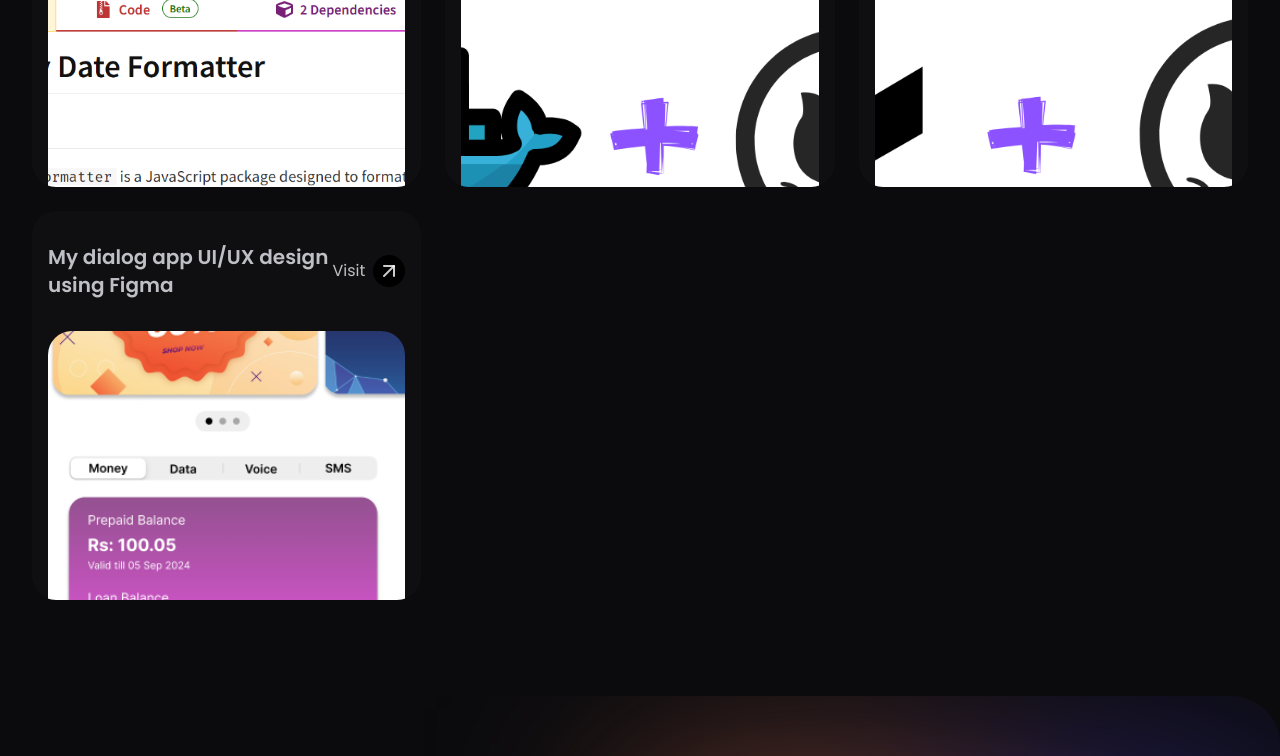
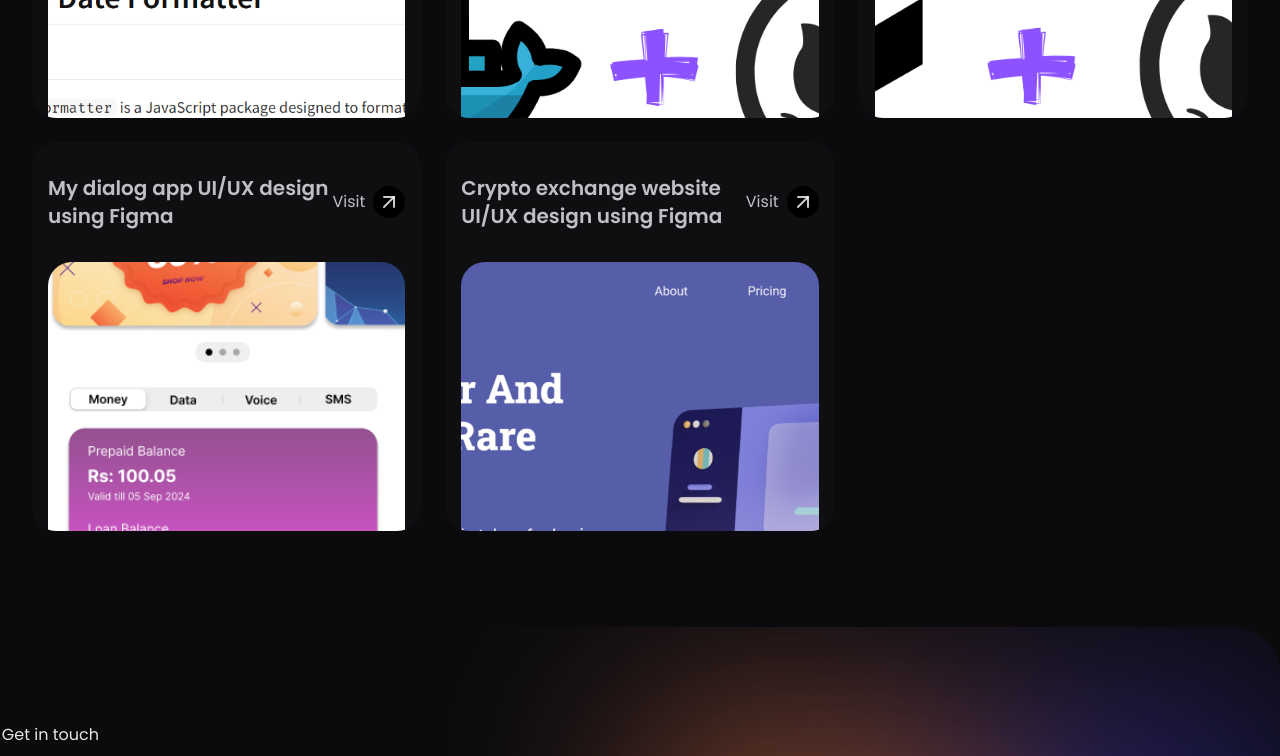
Before and after one commit to KAXUN01/My-Portfolio, a Next.js app: page / in a window 1280 px wide. Shown: the part 3784-4540 px from the top of the page. Built offline with nearby package versions, Linux system fonts and the light colour scheme.

Commit message:
add projects

```diff
--- a/src/components/projects.tsx
+++ b/src/components/projects.tsx
@@ -22,7 +22,11 @@ const dummyProjects: Project[] = [
     image: { url: "/portfolio.png" },
     techStack: ["React", "Web", "DevOps"],
     enabled: true,
-    url: "https://github.com/KAXUN01/nextjs-portfolio",
+    githuburl: "https://github.com/KAXUN01/nextjs-portfolio",
+    liveurl: "https://github.com/KAXUN01/nextjs-portfolio",
+    sequence: 1,
+    description:
+      "I developed a dynamic portfolio website using Next.js, Three.js, and Framer Motion to showcase my work and skills. The site features smooth animations, interactive 3D elements, and responsive design, creating an engaging and visually rich user experience. Next.js ensures fast performance and SEO optimization, while Three.js adds immersive 3D graphics, and Framer Motion enhances animations for a modern interface.",
   },
   {
     _id: "2",
@@ -30,7 +34,11 @@ const dummyProjects: Project[] = [
     image: { url: "/dms.png" },
     techStack: ["React", "Web"],
     enabled: true,
-    url: "https://github.com/WarmHands-DMS/warmhands",
+    githuburl: "https://github.com/WarmHands-DMS/warmhands",
+    liveurl: "https://github.com/WarmHands-DMS/warmhands",
+    sequence: 2,
+    description:
+      "A Disaster Management System developed using the MERN stack (MongoDB, Express.js, React.js, Node.js). This system allows users to report incidents related to natural disasters and notifies users in the affected area after admin verification.",
   },
   {
     _id: "3",
@@ -38,7 +46,12 @@ const dummyProjects: Project[] = [
     image: { url: "/hdp.png" },
     techStack: ["Machine Learning", "Web"],
     enabled: true,
-    url: "https://heart-disease-prediction-system-ml.streamlit.app/",
+    githuburl:
+      "https://github.com/KAXUN01/Heart-disease-prediction-machine-leaning-project",
+    liveurl: "https://heart-disease-prediction-system-ml.streamlit.app/",
+    sequence: 3,
+    description:
+      "Using Machine Learning to Understand Medical Data and Predict Heart Health: This project leverages machine learning algorithms to analyze medical data and identify factors influencing heart health By training models on a dataset of patient health metrics. This application supports early intervention and informed decision-making in healthcare.",
   },
   {
     _id: "4",
@@ -46,23 +59,37 @@ const dummyProjects: Project[] = [
     image: { url: "/Astronomy.png" },
     techStack: ["Web", "NPM"],
     enabled: true,
-    url: "https://www.npmjs.com/package/astronomy-date-formatter",
+    githuburl: "https://github.com/KAXUN01/Astronomy-Date-Formatter",
+    liveurl: "https://www.npmjs.com/package/astronomy-date-formatter",
+    sequence: 4,
+    description:
+      "The astronomy-date-formatter is an innovative JavaScript package that transforms ordinary date formatting into a celestial experience. Designed for astronomy enthusiasts and creative developers, it offers exciting themes such as zodiac signs and lunar phases. What makes this package truly unique is its use of real lunar calculations.This package provides a distinctive way to display dates with a cosmic flair!",
   },
   {
     _id: "5",
-    title: "Deploy Node.js application to AWS EC2 using GitHub Actions and docker",
+    title:
+      "Deploy Node.js application to AWS EC2 using GitHub Actions and docker",
     image: { url: "/docker.png" },
     techStack: ["DevOps", "Web"],
     enabled: true,
-    url: "https://github.com/KAXUN01/nextjs-portfolio",
+    githuburl: "https://github.com/KAXUN01/nextjs-portfolio",
+    liveurl: "https://github.com/KAXUN01/nextjs-portfolio",
+    sequence: 5,
+    description:
+      "This project automates the deployment of a Node.js application to AWS EC2 using GitHub Actions and Docker. It includes containerizing the app, setting up an EC2 server, and creating a CI/CD pipeline for seamless, automated updates with minimal manual effort.",
   },
   {
     _id: "6",
-    title: "Deploy Node.js application to AWS EC2 using GitHub Actions and docker",
+    title:
+      "Deploy Node.js application to AWS EC2 using GitHub Actions and docker",
     image: { url: "/terraform.png" },
     techStack: ["DevOps", "Web"],
     enabled: true,
-    url: "https://github.com/KAXUN01/Complete-CI-CD-with-Terraform",
+    githuburl: "https://github.com/KAXUN01/Complete-CI-CD-with-Terraform",
+    liveurl: "https://github.com/KAXUN01/Complete-CI-CD-with-Terraform",
+    sequence: 6,
+    description:
+      "Designed and implemented a robust CI/CD pipeline for seamless application deployment. Leveraged Terraform for infrastructure as code (IaC) to provision scalable and reliable cloud resources, and used GitHub Actions to automate build, test, and deployment processes.",
   },
   {
     _id: "7",
@@ -70,7 +97,27 @@ const dummyProjects: Project[] = [
     image: { url: "/mydialogapp.png" },
     techStack: ["UI"],
     enabled: true,
-    url: "https://www.figma.com/file/mydialogapp",
+    githuburl:
+      "https://www.figma.com/community/file/1438898605856460976/my-dialog-app-redesign",
+    liveurl:
+      "https://www.figma.com/community/file/1438898605856460976/my-dialog-app-redesign",
+    sequence: 7,
+    description:
+      "A comprehensive UI/UX redesign project for the My Dialog mobile app, Sri Lanka's leading telecommunications service provider. The redesign focuses on modernizing the user interface while improving accessibility and user experience. Key features include a streamlined dashboard for quick access to account information, simplified bill payments and reload options, an intuitive data usage tracker, and a redesigned rewards system. The project demonstrates modern design principles with a clean, minimalist aesthetic, consistent typography, and a carefully chosen color palette that aligns with the Dialog brand identity.",
+  },
+  {
+    _id: "8",
+    title: "Crypto exchange website UI/UX design using Figma",
+    image: { url: "/crypto.png" },
+    techStack: ["UI"],
+    enabled: true,
+    githuburl:
+      "https://www.figma.com/community/file/1183386953817322506/crypto-website",
+    liveurl:
+      "https://www.figma.com/community/file/1183386953817322506/crypto-website",
+    sequence: 8,
+    description:
+      "A modern and intuitive UI/UX design for a cryptocurrency exchange platform, crafted to provide users with a seamless trading experience. The design features a dark-themed interface optimized for extended trading sessions, real-time price charts with customizable views, and a streamlined trading panel for quick transactions. The project incorporates advanced UI elements for order books, trading pairs, and portfolio management, while maintaining accessibility and user-friendly navigation. Special attention was given to data visualization components and responsive layouts to ensure a consistent experience across all devices.",
   },
 ];
 
@@ -83,9 +130,7 @@ const Projects = ({ data }: ProjectProps) => {
     <ProjectsProvider data={data}>
       <section className="md:p-8 p-4 relative" id="projects">
         <SectionHeading className="md:pl-16">
-          <SlideIn className="text-white/40">Selected</SlideIn>
-          <br />
-          <SlideIn>works</SlideIn>
+          <SlideIn className="text-white">Projects</SlideIn>
         </SectionHeading>
         <Filters />
         <ProjectContainer />
@@ -143,7 +188,7 @@ const ProjectContainer = () => {
   );
 };
 
-const Card = ({ title, image, url }: Project) => {
+const Card = ({ title, image }: Project) => {
   const [hover, setHover] = useState(false);
   const { setVariant } = useCursorVariants();
 
@@ -157,7 +202,6 @@ const Card = ({ title, image, url }: Project) => {
   };
 
   return (
-    <Link href={url} target="_blank" rel="noopener noreferrer">
     <motion.div
       layout
       className="relative rounded-xl md:rounded-3xl overflow-hidden aspect-square bg-secondary/30 md:px-4 cursor-pointer"
@@ -193,6 +237,5 @@ const Card = ({ title, image, url }: Project) => {
         className="object-cover h-full w-full object-center rounded-xl md:rounded-t-3xl"
       />
     </motion.div>
-    </Link>
   );
 };
--- a/src/components/ui/dialog.tsx
+++ b/src/components/ui/dialog.tsx
@@ -1,7 +1,7 @@
 "use client";
 
 import { useProjects } from "@/utils/project-context";
-import { ExternalLink, Github, X } from "lucide-react";
+import { ExternalLink, Github } from "lucide-react";
 import Image from "next/image";
 import Link from "next/link";
 import { Dispatch, ReactNode, SetStateAction } from "react";
@@ -28,7 +28,7 @@ export const Dialog = ({ showDialog, setShowDialog }: DialogProps) => {
                   className="absolute top-4 right-4 bg-black size-8 rounded-full border border-white/40 grid place-items-center text-white"
                   onClick={() => setShowDialog(false)}
                 >
-                  <X size={20} />
+                  X
                 </button>
                 <Image
                   src={singleProject.image.url}
@@ -61,12 +61,7 @@ export const Dialog = ({ showDialog, setShowDialog }: DialogProps) => {
                       </span>
                     ))}
                   </div>
-                  <p className="text-white/50">
-                    Lorem ipsum dolor sit amet consectetur adipisicing elit.
-                    Accusantium, tempora. Officiis eveniet harum nemo sed sint
-                    distinctio fugiat earum cumque aliquid in magnam nam odio
-                    molestias architecto veniam, asperiores voluptates?
-                  </p>
+                  <p className="text-white/50">{singleProject.description}</p>
                 </div>
               </div>
             )}
```
Also changed, not shown: src/utils/interfaces.ts (+3 -21 lines), public/crypto.png (added), src/components/Card.tsx (added). Lines whose indentation alone changed are shown as unchanged.
